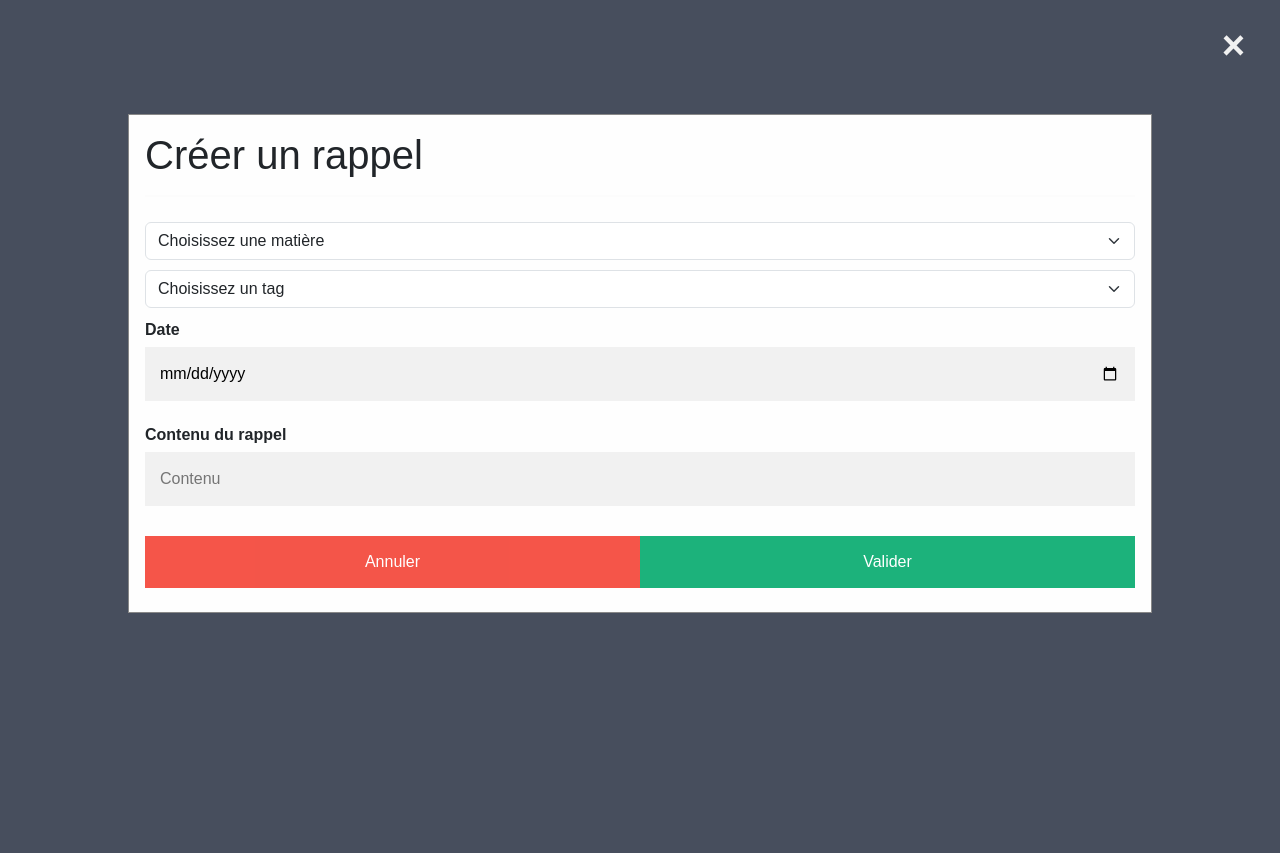
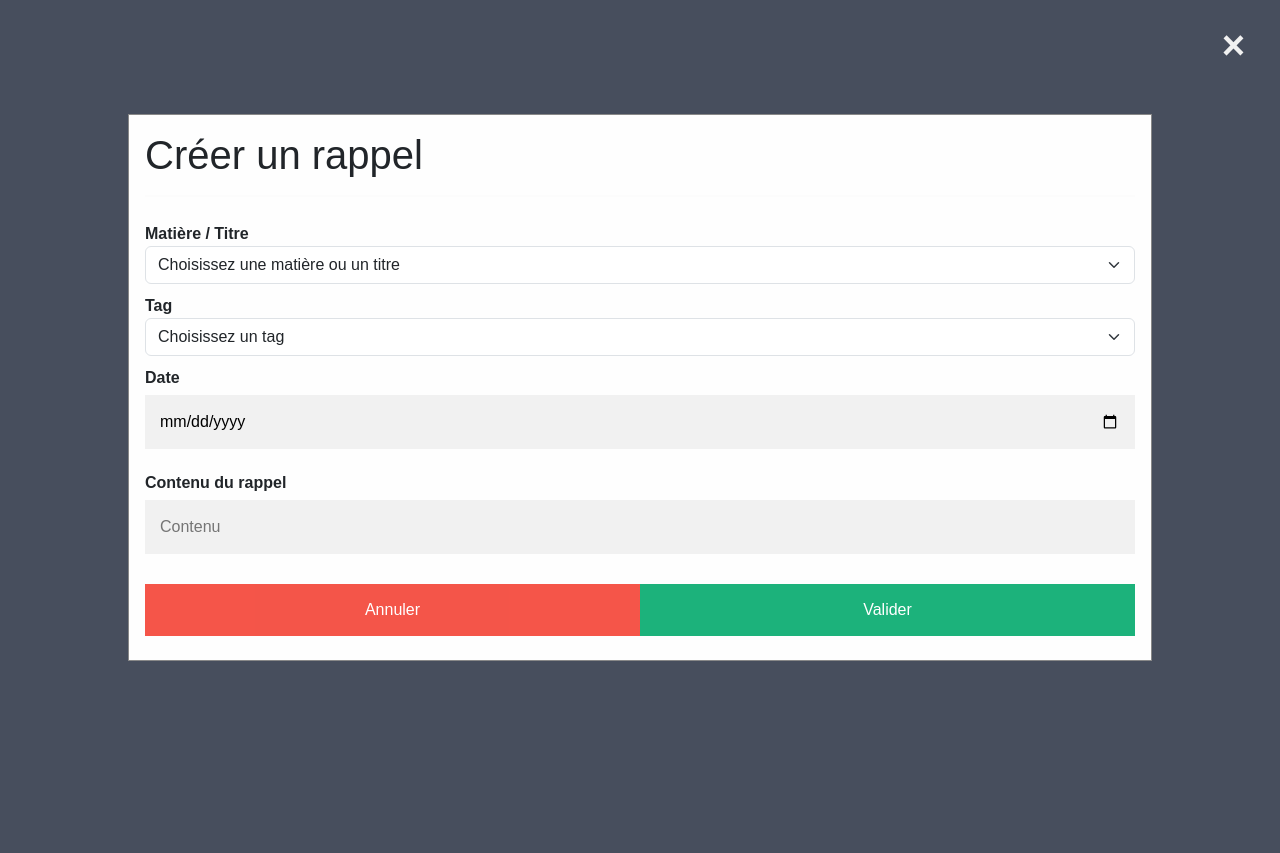
Before and after one commit to quentin-dev123/quantim, a Flask app: page /add_reminder in a window 1280 px wide. Run offline with Flask 3, Linux system fonts and the light colour scheme; the visitor is signed in with stand-in values (Sample User, id 1); data that the repository does not hold is empty.

Commit message:
Add labels for tag and matière

```diff
--- a/app/templates/add_reminder.html
+++ b/app/templates/add_reminder.html
@@ -7,12 +7,14 @@
 {% set fetch_destination2 = "/api/tag" %}
 
 {% block form_content %}
+<label for="subject_id"><b>Matière / Titre</b></label>
 <select class="form-select" name="subject_id" id="subject_select" onchange="changeSelect('subject', 'subject_select')">
-    <option value="" hidden disabled selected>Choisissez une matière</option>
+    <option value="" hidden disabled selected>Choisissez une matière ou un titre</option>
     <optgroup id="optionGroup" style="display: none;" label="Matières">
     </optgroup>
     <option value="new">+ Plus</option>
 </select>
+<label for="tag_id"><b>Tag</b></label>
 <select class="form-select" name="tag_id" id="tag_select" onchange="changeSelect('tag', 'tag_select')">
     <option value="" hidden disabled selected>Choisissez un tag</option>
     <optgroup id="optionGroup2" style="display: none;" label="Tags">
```
